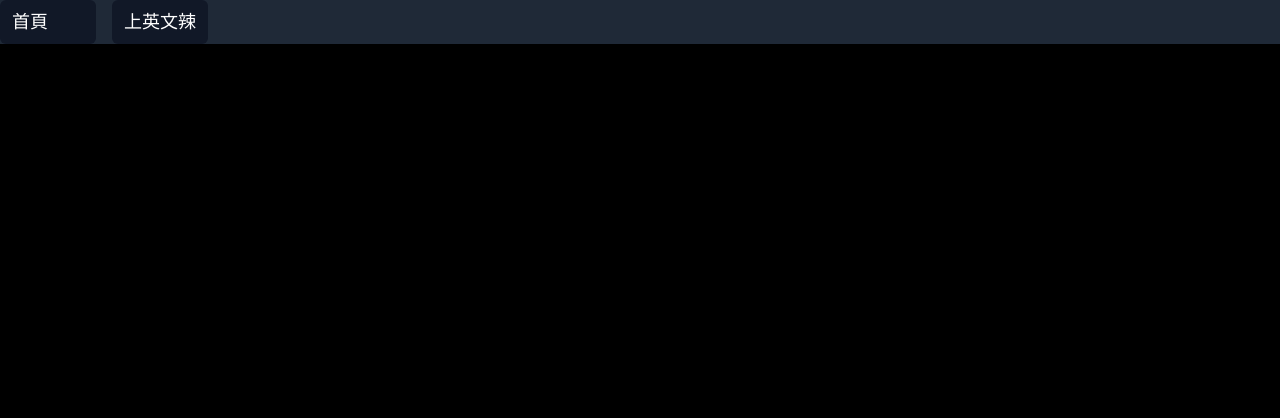
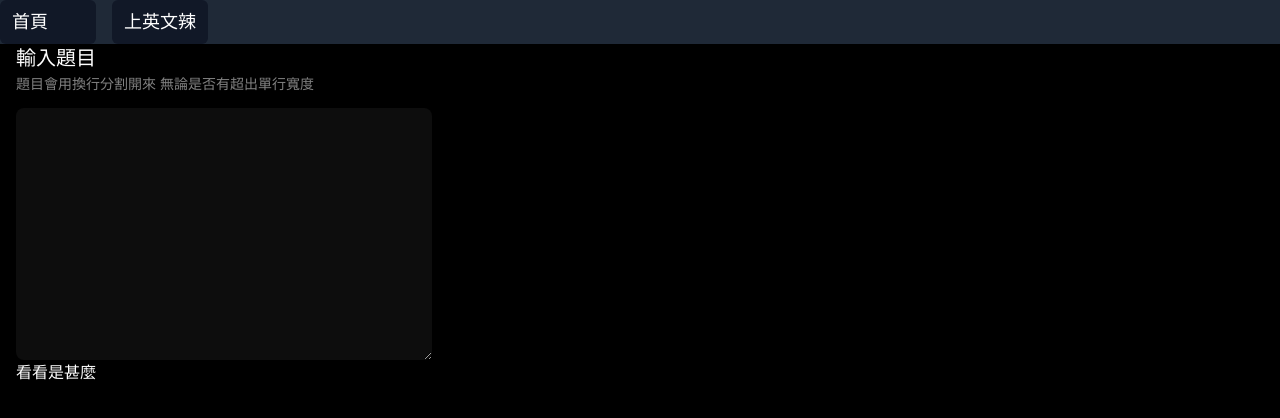
Before and after one commit to akira103150146/akira103150146.github.io, a React (Create React App) app: page / in a window 1280 px wide. Shown: the top 418 px of the page. Built offline with nearby package versions, Linux system fonts and the light colour scheme.

Commit message:
add random lines

```diff
--- a/src/pages/Home.tsx
+++ b/src/pages/Home.tsx
@@ -1,5 +1,36 @@
+import { Button, Description, Field, Input, Label } from '@headlessui/react'
+import { useState } from 'react';
+
+
 function Home() {
-    return <div>看甚麼看 還在寫</div>
+    const [inputText, setInputText] = useState('');
+    const [randomResult, setRandomResult] = useState('');
+    const getRandomLine = (text: string) => {
+        const lines = text.split("\n");
+        if (lines.length == 0)
+            return "";
+
+        const randomIndex = Math.floor(Math.random() * lines.length);
+        return lines[randomIndex];
+    }
+
+    return <div className="w-full max-w-md px-4">
+        <Field>
+            <Label className="text-xl font-medium text-white">輸入題目</Label>
+            <Description className="text-sm/6 text-white/50">題目會用換行分割開來 無論是否有超出單行寬度</Description>
+            <textarea
+                value={inputText}
+                onChange={(e) => setInputText(e.target.value)}
+                rows={10}
+                className="
+          mt-3 block w-full rounded-lg border-none bg-white/5 py-1.5 px-3 text-sm/6 text-white
+          focus:outline-none data-[focus]:outline-2 data-[focus]:-outline-offset-2 data-[focus]:outline-white/25
+        "
+            />
+        </Field>
+        <span className='text-white'>{randomResult}</span>
+        <Button onClick={() => setRandomResult(getRandomLine(inputText))} className="text-white">看看是甚麼</Button>
+    </div>
 }
 
 export default Home;
```
